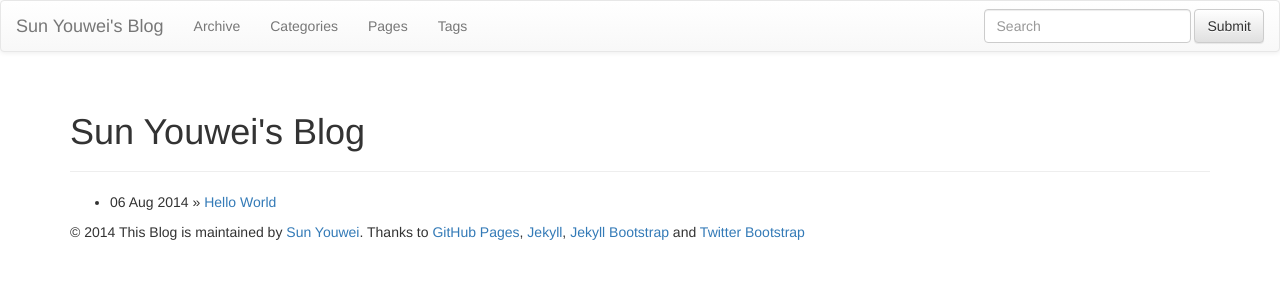
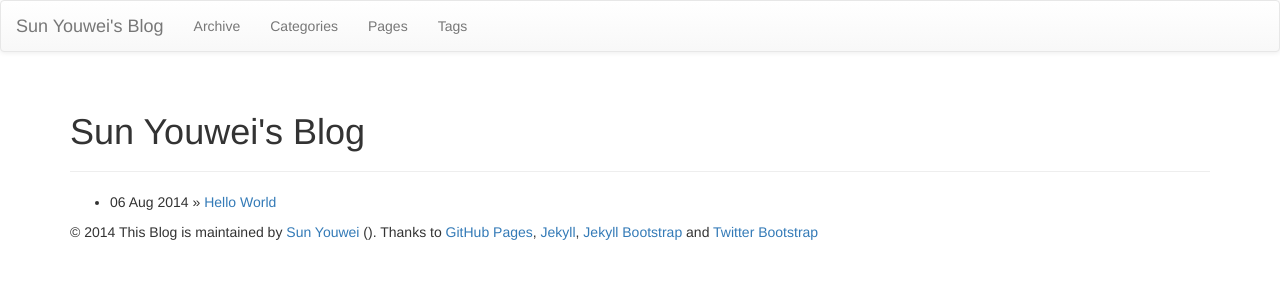
Before and after one commit to lovehq/blog, a Jekyll site: the page built from index.md, in a window 1280 px wide. Shown: the top 300 px of the page. Built offline with Jekyll 4.4.1, drawn with Linux system fonts in a browser that asks for light colours; nearby versions of some CDN libraries; library files that are not in the unit come from our copies.

Commit message:
add email

```diff
--- a/_includes/themes/bootstrap-3/default.html
+++ b/_includes/themes/bootstrap-3/default.html
@@ -63,12 +63,12 @@
             {% assign group = 'navigation' %}
             {% include JB/pages_list %}
           </ul>
-          <form class="navbar-form navbar-right" role="search">
+         <!-- <form class="navbar-form navbar-right" role="search">
             <div class="form-group">
               <input type="text" class="form-control" placeholder="Search">
             </div>
             <button type="submit" class="btn btn-default">Submit</button>
-          </form>
+          </form>-->
         </div><!-- /.navbar-collapse -->
       </nav>
 
@@ -80,7 +80,7 @@
 
     <div id="footer">
       <div class="container">
-        <p>&copy; {{ site.time | date: '%Y' }} This Blog is maintained by <a href="https://github.com/lovehq">{{ site.author.name }}</a>.
+        <p>&copy; {{ site.time | date: '%Y' }} This Blog is maintained by <a href="https://github.com/lovehq">{{ site.author.name }}</a> (<lovehq214@gmail.com>).
           Thanks to <a href="http://pages.github.com">GitHub Pages</a>, <a href="http://jekyllrb.com/">Jekyll</a>, <a href="http://jekyllbootstrap.com" target="_blank" title="The Definitive Jekyll Blogging Framework">Jekyll Bootstrap</a>
           and <a href="http://twitter.github.com/bootstrap/" target="_blank">Twitter Bootstrap</a>
         </p>
```
